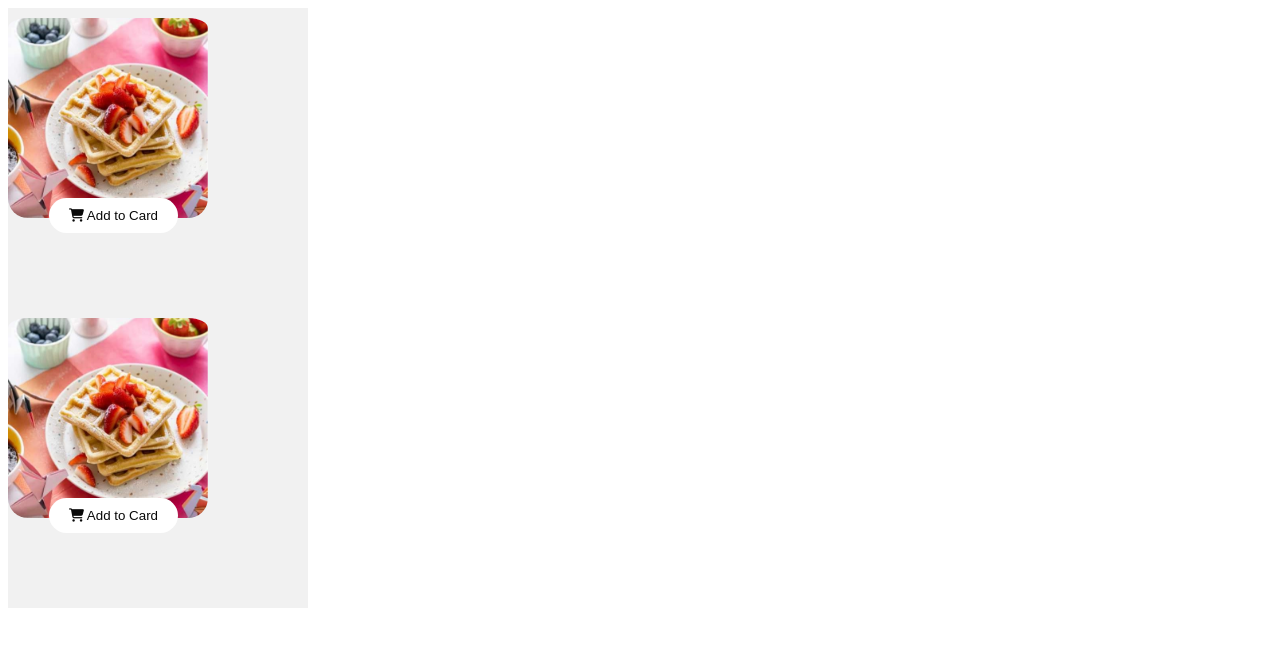
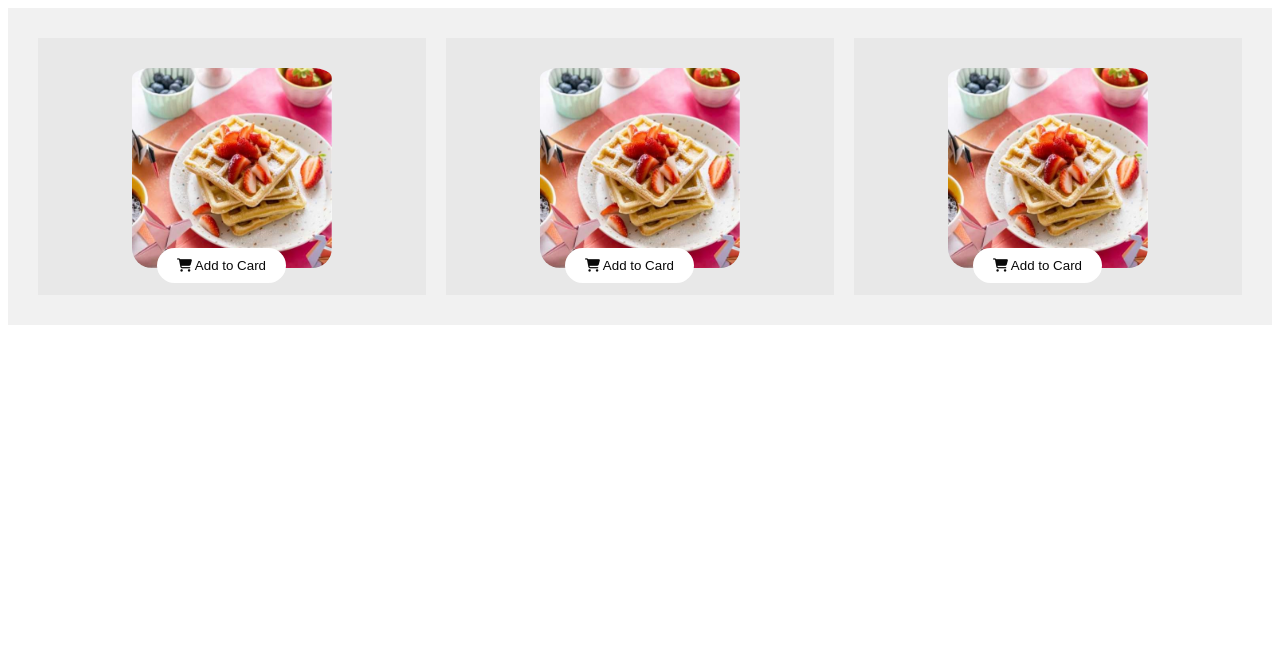
Before and after one commit to Audyari/Button-Absolute, a plain HTML site: page index.html in a window 1280 px wide. Drawn offline with Linux system fonts and the light colour scheme.

Commit message:
Update 8

```diff
--- a/index.html
+++ b/index.html
@@ -1,6 +1,7 @@
 <!DOCTYPE html>
-<html lang="en">
+
   <head>
+    <lang="en"></lang>
     <meta charset="UTF-8" />
     <meta name="viewport" content="width=device-width, initial-scale=1.0" />
 
@@ -9,22 +10,33 @@
   </head>
   <body>
     <div class="container">
+      <div class="item">
         <img src="./image-waffle-desktop.jpg" alt="" class="img" />
         <button class="absolute-button">
           <i class="fa-solid fa-cart-shopping"> </i> Add to Card
         </button>
       </div>
-
-    <div class="container">
+      <div class="item">
         <img src="./image-waffle-desktop.jpg" alt="" class="img" />
         <button class="absolute-button">
           <i class="fa-solid fa-cart-shopping"> </i> Add to Card
         </button>
       </div>
+      <div class="item">
+        <img src="./image-waffle-desktop.jpg" alt="" class="img" />
+        <button class="absolute-button">
+          <i class="fa-solid fa-cart-shopping"> </i> Add to Card
+        </button>
+      </div>
+    </div>
+
   </body>
+
 
   <script
     src="https://kit.fontawesome.com/03bb4dcc1b.js"
     crossorigin="anonymous"
   ></script>
+
+
 </html>
--- a/style.css
+++ b/style.css
@@ -1,16 +1,24 @@
 .container {
   display: flex;
-  flex-direction: column;
+  background-color: #f1f1f1;
+  padding: 20px;
+}
+
+.item {
   position: relative;
-  height: 300px;
-  width: 300px;
-  background-color: #f1f1f1;
+  background-color: #e8e8e8;
+  color: white;
+  padding: 20px;
+  margin: 10px;
+  text-align: center;
+  font-size: 30px;
+  flex-grow: 1;
 }
 
 .absolute-button {
   position: absolute;
-  top: 190px;
-  right: 130px;
+  top: 210px;
+  right: 140px;
   background-color: #ffffff;
   color: rgb(9, 9, 9);
   padding: 10px 20px;
```
Lines whose indentation alone changed are shown as unchanged.
